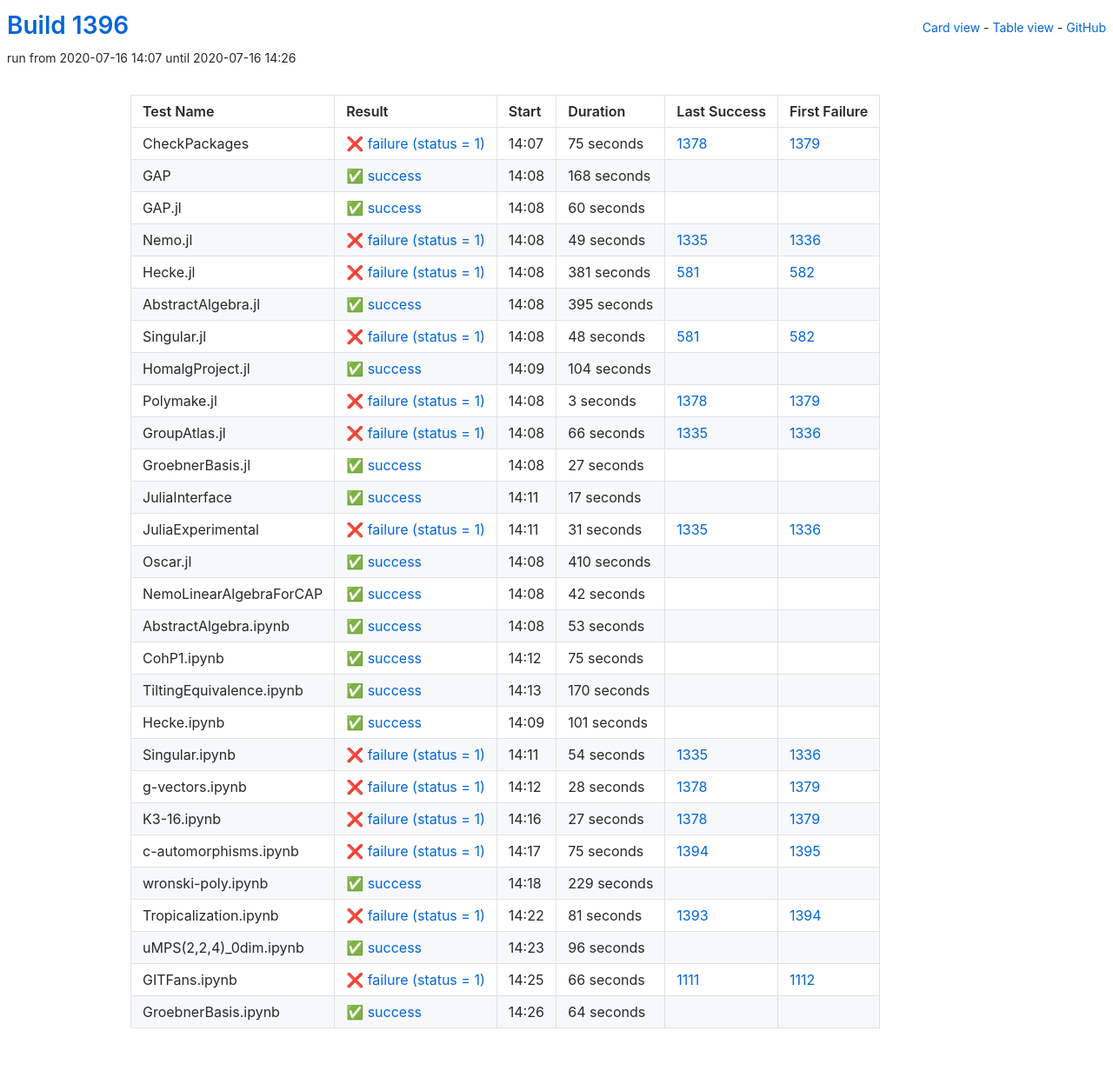
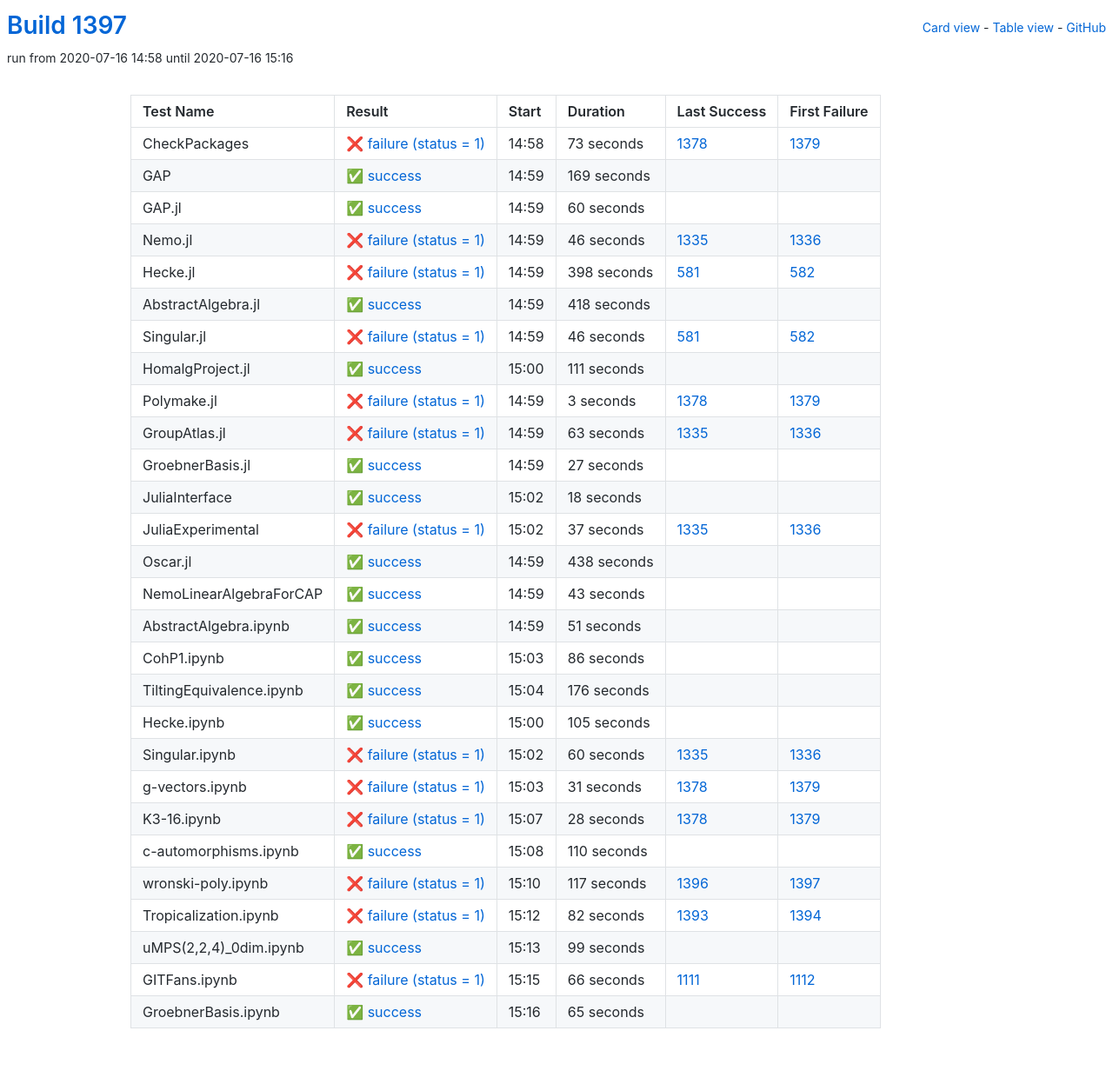
Before and after one commit to oscar-system/oscar-ci-status-1.4, a Jekyll site: the page built from table.html, in a window 1280 px wide. Shown: the whole page at 87% size. Built offline with Jekyll 4.4.1, drawn with Linux system fonts in a browser that asks for light colours.

Commit message:
Build #1397

```diff
--- a/_data/ci.yml
+++ b/_data/ci.yml
@@ -1,6 +1,6 @@
 ---
-build: 1396
-build_url: https://oscarci.mathematik.uni-kl.de/job/oscar-julia-1.4/1396/
+build: 1397
+build_url: https://oscarci.mathematik.uni-kl.de/job/oscar-julia-1.4/1397/
 job: oscar-julia-1.4
 organization: oscar-system
 repo: oscar-ci-status-1.4
@@ -8,32 +8,32 @@ repourl: https://github.com/oscar-system/oscar-ci-status-1.4
 tests:
 - name: CheckPackages
   id: checkpackages
-  log: https://oscarci.mathematik.uni-kl.de/job/oscar-julia-1.4/1396/artifact/logs/build-1396/CheckPackages.log
-  start: 2020-07-16 14:07
+  log: https://oscarci.mathematik.uni-kl.de/job/oscar-julia-1.4/1397/artifact/logs/build-1397/CheckPackages.log
+  start: 2020-07-16 14:58
   success: false
   exitcode: 1
   status: failure
-  duration: 75
+  duration: 73
   last_success: 1378
   last_success_url: https://oscarci.mathematik.uni-kl.de/job/oscar-julia-1.4/1378/
   first_failure: 1379
   first_failure_url: https://oscarci.mathematik.uni-kl.de/job/oscar-julia-1.4/1379/
 - name: GAP
   id: gap
-  log: https://oscarci.mathematik.uni-kl.de/job/oscar-julia-1.4/1396/artifact/logs/build-1396/GAP.log
-  start: 2020-07-16 14:08
+  log: https://oscarci.mathematik.uni-kl.de/job/oscar-julia-1.4/1397/artifact/logs/build-1397/GAP.log
+  start: 2020-07-16 14:59
   success: true
   exitcode: 0
   status: success
-  duration: 168
+  duration: 169
   last_success: false
   last_success_url:
   first_failure: false
   first_failure_url:
 - name: GAP.jl
   id: gap-jl
-  log: https://oscarci.mathematik.uni-kl.de/job/oscar-julia-1.4/1396/artifact/logs/build-1396/GAP.jl.log
-  start: 2020-07-16 14:08
+  log: https://oscarci.mathematik.uni-kl.de/job/oscar-julia-1.4/1397/artifact/logs/build-1397/GAP.jl.log
+  start: 2020-07-16 14:59
   success: true
   exitcode: 0
   status: success
@@ -44,68 +44,68 @@ tests:
   first_failure_url:
 - name: Nemo.jl
   id: nemo-jl
-  log: https://oscarci.mathematik.uni-kl.de/job/oscar-julia-1.4/1396/artifact/logs/build-1396/Nemo.jl.log
-  start: 2020-07-16 14:08
+  log: https://oscarci.mathematik.uni-kl.de/job/oscar-julia-1.4/1397/artifact/logs/build-1397/Nemo.jl.log
+  start: 2020-07-16 14:59
   success: false
   exitcode: 1
   status: failure
-  duration: 49
+  duration: 46
   last_success: 1335
   last_success_url: https://oscarci.mathematik.uni-kl.de/job/oscar-julia-1.4/1335/
   first_failure: 1336
   first_failure_url: https://oscarci.mathematik.uni-kl.de/job/oscar-julia-1.4/1336/
 - name: Hecke.jl
   id: hecke-jl
-  log: https://oscarci.mathematik.uni-kl.de/job/oscar-julia-1.4/1396/artifact/logs/build-1396/Hecke.jl.log
-  start: 2020-07-16 14:08
+  log: https://oscarci.mathematik.uni-kl.de/job/oscar-julia-1.4/1397/artifact/logs/build-1397/Hecke.jl.log
+  start: 2020-07-16 14:59
   success: false
   exitcode: 1
   status: failure
-  duration: 381
+  duration: 398
   last_success: 581
   last_success_url: https://oscarci.mathematik.uni-kl.de/job/oscar-julia-1.4/581/
   first_failure: 582
   first_failure_url: https://oscarci.mathematik.uni-kl.de/job/oscar-julia-1.4/582/
 - name: AbstractAlgebra.jl
   id: abstractalgebra-jl
-  log: https://oscarci.mathematik.uni-kl.de/job/oscar-julia-1.4/1396/artifact/logs/build-1396/AbstractAlgebra.jl.log
-  start: 2020-07-16 14:08
+  log: https://oscarci.mathematik.uni-kl.de/job/oscar-julia-1.4/1397/artifact/logs/build-1397/AbstractAlgebra.jl.log
+  start: 2020-07-16 14:59
   success: true
   exitcode: 0
   status: success
-  duration: 395
+  duration: 418
   last_success: false
   last_success_url:
   first_failure: false
   first_failure_url:
 - name: Singular.jl
   id: singular-jl
-  log: https://oscarci.mathematik.uni-kl.de/job/oscar-julia-1.4/1396/artifact/logs/build-1396/Singular.jl.log
-  start: 2020-07-16 14:08
+  log: https://oscarci.mathematik.uni-kl.de/job/oscar-julia-1.4/1397/artifact/logs/build-1397/Singular.jl.log
+  start: 2020-07-16 14:59
   success: false
   exitcode: 1
   status: failure
-  duration: 48
+  duration: 46
   last_success: 581
   last_success_url: https://oscarci.mathematik.uni-kl.de/job/oscar-julia-1.4/581/
   first_failure: 582
   first_failure_url: https://oscarci.mathematik.uni-kl.de/job/oscar-julia-1.4/582/
 - name: HomalgProject.jl
   id: homalgproject-jl
-  log: https://oscarci.mathematik.uni-kl.de/job/oscar-julia-1.4/1396/artifact/logs/build-1396/HomalgProject.jl.log
-  start: 2020-07-16 14:09
+  log: https://oscarci.mathematik.uni-kl.de/job/oscar-julia-1.4/1397/artifact/logs/build-1397/HomalgProject.jl.log
+  start: 2020-07-16 15:00
   success: true
   exitcode: 0
   status: success
-  duration: 104
+  duration: 111
   last_success: false
   last_success_url:
   first_failure: false
   first_failure_url:
 - name: Polymake.jl
   id: polymake-jl
-  log: https://oscarci.mathematik.uni-kl.de/job/oscar-julia-1.4/1396/artifact/logs/build-1396/Polymake.jl.log
-  start: 2020-07-16 14:08
+  log: https://oscarci.mathematik.uni-kl.de/job/oscar-julia-1.4/1397/artifact/logs/build-1397/Polymake.jl.log
+  start: 2020-07-16 14:59
   success: false
   exitcode: 1
   status: failure
@@ -116,20 +116,20 @@ tests:
   first_failure_url: https://oscarci.mathematik.uni-kl.de/job/oscar-julia-1.4/1379/
 - name: GroupAtlas.jl
   id: groupatlas-jl
-  log: https://oscarci.mathematik.uni-kl.de/job/oscar-julia-1.4/1396/artifact/logs/build-1396/GroupAtlas.jl.log
-  start: 2020-07-16 14:08
+  log: https://oscarci.mathematik.uni-kl.de/job/oscar-julia-1.4/1397/artifact/logs/build-1397/GroupAtlas.jl.log
+  start: 2020-07-16 14:59
   success: false
   exitcode: 1
   status: failure
-  duration: 66
+  duration: 63
   last_success: 1335
   last_success_url: https://oscarci.mathematik.uni-kl.de/job/oscar-julia-1.4/1335/
   first_failure: 1336
   first_failure_url: https://oscarci.mathematik.uni-kl.de/job/oscar-julia-1.4/1336/
 - name: GroebnerBasis.jl
   id: groebnerbasis-jl
-  log: https://oscarci.mathematik.uni-kl.de/job/oscar-julia-1.4/1396/artifact/logs/build-1396/GroebnerBasis.jl.log
-  start: 2020-07-16 14:08
+  log: https://oscarci.mathematik.uni-kl.de/job/oscar-julia-1.4/1397/artifact/logs/build-1397/GroebnerBasis.jl.log
+  start: 2020-07-16 14:59
   success: true
   exitcode: 0
   status: success
@@ -140,116 +140,128 @@ tests:
   first_failure_url:
 - name: JuliaInterface
   id: juliainterface
-  log: https://oscarci.mathematik.uni-kl.de/job/oscar-julia-1.4/1396/artifact/logs/build-1396/JuliaInterface.log
-  start: 2020-07-16 14:11
+  log: https://oscarci.mathematik.uni-kl.de/job/oscar-julia-1.4/1397/artifact/logs/build-1397/JuliaInterface.log
+  start: 2020-07-16 15:02
   success: true
   exitcode: 0
   status: success
-  duration: 17
+  duration: 18
   last_success: false
   last_success_url:
   first_failure: false
   first_failure_url:
 - name: JuliaExperimental
   id: juliaexperimental
-  log: https://oscarci.mathematik.uni-kl.de/job/oscar-julia-1.4/1396/artifact/logs/build-1396/JuliaExperimental.log
-  start: 2020-07-16 14:11
+  log: https://oscarci.mathematik.uni-kl.de/job/oscar-julia-1.4/1397/artifact/logs/build-1397/JuliaExperimental.log
+  start: 2020-07-16 15:02
   success: false
   exitcode: 1
   status: failure
-  duration: 31
+  duration: 37
   last_success: 1335
   last_success_url: https://oscarci.mathematik.uni-kl.de/job/oscar-julia-1.4/1335/
   first_failure: 1336
   first_failure_url: https://oscarci.mathematik.uni-kl.de/job/oscar-julia-1.4/1336/
 - name: Oscar.jl
   id: oscar-jl
-  log: https://oscarci.mathematik.uni-kl.de/job/oscar-julia-1.4/1396/artifact/logs/build-1396/Oscar.jl.log
-  start: 2020-07-16 14:08
+  log: https://oscarci.mathematik.uni-kl.de/job/oscar-julia-1.4/1397/artifact/logs/build-1397/Oscar.jl.log
+  start: 2020-07-16 14:59
   success: true
   exitcode: 0
   status: success
-  duration: 410
+  duration: 438
   last_success: false
   last_success_url:
   first_failure: false
   first_failure_url:
 - name: NemoLinearAlgebraForCAP
   id: nemolinearalgebraforcap
-  log: https://oscarci.mathematik.uni-kl.de/job/oscar-julia-1.4/1396/artifact/logs/build-1396/NemoLinearAlgebraForCAP.log
-  start: 2020-07-16 14:08
+  log: https://oscarci.mathematik.uni-kl.de/job/oscar-julia-1.4/1397/artifact/logs/build-1397/NemoLinearAlgebraForCAP.log
+  start: 2020-07-16 14:59
   success: true
   exitcode: 0
   status: success
-  duration: 42
+  duration: 43
   last_success: false
   last_success_url:
   first_failure: false
   first_failure_url:
 - name: AbstractAlgebra.ipynb
   id: abstractalgebra-ipynb
-  log: https://oscarci.mathematik.uni-kl.de/job/oscar-julia-1.4/1396/artifact/logs/build-1396/AbstractAlgebra.ipynb.log
-  start: 2020-07-16 14:08
+  log: https://oscarci.mathematik.uni-kl.de/job/oscar-julia-1.4/1397/artifact/logs/build-1397/AbstractAlgebra.ipynb.log
+  start: 2020-07-16 14:59
   success: true
   exitcode: 0
   status: success
-  duration: 53
+  duration: 51
   last_success: false
   last_success_url:
   first_failure: false
   first_failure_url:
 - name: CohP1.ipynb
   id: cohp1-ipynb
-  log: https://oscarci.mathematik.uni-kl.de/job/oscar-julia-1.4/1396/artifact/logs/build-1396/CohP1.ipynb.log
-  start: 2020-07-16 14:12
+  log: https://oscarci.mathematik.uni-kl.de/job/oscar-julia-1.4/1397/artifact/logs/build-1397/CohP1.ipynb.log
+  start: 2020-07-16 15:03
   success: true
   exitcode: 0
   status: success
-  duration: 75
+  duration: 86
   last_success: false
   last_success_url:
   first_failure: false
   first_failure_url:
 - name: TiltingEquivalence.ipynb
   id: tiltingequivalence-ipynb
-  log: https://oscarci.mathematik.uni-kl.de/job/oscar-julia-1.4/1396/artifact/logs/build-1396/TiltingEquivalence.ipynb.log
-  start: 2020-07-16 14:13
+  log: https://oscarci.mathematik.uni-kl.de/job/oscar-julia-1.4/1397/artifact/logs/build-1397/TiltingEquivalence.ipynb.log
+  start: 2020-07-16 15:04
   success: true
   exitcode: 0
   status: success
-  duration: 170
+  duration: 176
   last_success: false
   last_success_url:
   first_failure: false
   first_failure_url:
 - name: Hecke.ipynb
   id: hecke-ipynb
-  log: https://oscarci.mathematik.uni-kl.de/job/oscar-julia-1.4/1396/artifact/logs/build-1396/Hecke.ipynb.log
-  start: 2020-07-16 14:09
+  log: https://oscarci.mathematik.uni-kl.de/job/oscar-julia-1.4/1397/artifact/logs/build-1397/Hecke.ipynb.log
+  start: 2020-07-16 15:00
   success: true
   exitcode: 0
   status: success
-  duration: 101
+  duration: 105
   last_success: false
   last_success_url:
   first_failure: false
   first_failure_url:
 - name: Singular.ipynb
   id: singular-ipynb
-  log: https://oscarci.mathematik.uni-kl.de/job/oscar-julia-1.4/1396/artifact/logs/build-1396/Singular.ipynb.log
-  start: 2020-07-16 14:11
+  log: https://oscarci.mathematik.uni-kl.de/job/oscar-julia-1.4/1397/artifact/logs/build-1397/Singular.ipynb.log
+  start: 2020-07-16 15:02
   success: false
   exitcode: 1
   status: failure
-  duration: 54
+  duration: 60
   last_success: 1335
   last_success_url: https://oscarci.mathematik.uni-kl.de/job/oscar-julia-1.4/1335/
   first_failure: 1336
   first_failure_url: https://oscarci.mathematik.uni-kl.de/job/oscar-julia-1.4/1336/
 - name: g-vectors.ipynb
   id: g-vectors-ipynb
-  log: https://oscarci.mathematik.uni-kl.de/job/oscar-julia-1.4/1396/artifact/logs/build-1396/g-vectors.ipynb.log
-  start: 2020-07-16 14:12
+  log: https://oscarci.mathematik.uni-kl.de/job/oscar-julia-1.4/1397/artifact/logs/build-1397/g-vectors.ipynb.log
+  start: 2020-07-16 15:03
+  success: false
+  exitcode: 1
+  status: failure
+  duration: 31
+  last_success: 1378
+  last_success_url: https://oscarci.mathematik.uni-kl.de/job/oscar-julia-1.4/1378/
+  first_failure: 1379
+  first_failure_url: https://oscarci.mathematik.uni-kl.de/job/oscar-julia-1.4/1379/
+- name: K3-16.ipynb
+  id: k3-16-ipynb
+  log: https://oscarci.mathematik.uni-kl.de/job/oscar-julia-1.4/1397/artifact/logs/build-1397/K3-16.ipynb.log
+  start: 2020-07-16 15:07
   success: false
   exitcode: 1
   status: failure
@@ -258,70 +270,58 @@ tests:
   last_success_url: https://oscarci.mathematik.uni-kl.de/job/oscar-julia-1.4/1378/
   first_failure: 1379
   first_failure_url: https://oscarci.mathematik.uni-kl.de/job/oscar-julia-1.4/1379/
-- name: K3-16.ipynb
-  id: k3-16-ipynb
-  log: https://oscarci.mathematik.uni-kl.de/job/oscar-julia-1.4/1396/artifact/logs/build-1396/K3-16.ipynb.log
-  start: 2020-07-16 14:16
-  success: false
-  exitcode: 1
-  status: failure
-  duration: 27
-  last_success: 1378
-  last_success_url: https://oscarci.mathematik.uni-kl.de/job/oscar-julia-1.4/1378/
-  first_failure: 1379
-  first_failure_url: https://oscarci.mathematik.uni-kl.de/job/oscar-julia-1.4/1379/
 - name: c-automorphisms.ipynb
   id: c-automorphisms-ipynb
-  log: https://oscarci.mathematik.uni-kl.de/job/oscar-julia-1.4/1396/artifact/logs/build-1396/c-automorphisms.ipynb.log
-  start: 2020-07-16 14:17
-  success: false
-  exitcode: 1
-  status: failure
-  duration: 75
-  last_success: 1394
-  last_success_url: https://oscarci.mathematik.uni-kl.de/job/oscar-julia-1.4/1394/
-  first_failure: 1395
-  first_failure_url: https://oscarci.mathematik.uni-kl.de/job/oscar-julia-1.4/1395/
-- name: wronski-poly.ipynb
-  id: wronski-poly-ipynb
-  log: https://oscarci.mathematik.uni-kl.de/job/oscar-julia-1.4/1396/artifact/logs/build-1396/wronski-poly.ipynb.log
-  start: 2020-07-16 14:18
+  log: https://oscarci.mathematik.uni-kl.de/job/oscar-julia-1.4/1397/artifact/logs/build-1397/c-automorphisms.ipynb.log
+  start: 2020-07-16 15:08
   success: true
   exitcode: 0
   status: success
-  duration: 229
+  duration: 110
   last_success: false
   last_success_url:
   first_failure: false
   first_failure_url:
-- name: Tropicalization.ipynb
-  id: tropicalization-ipynb
-  log: https://oscarci.mathematik.uni-kl.de/job/oscar-julia-1.4/1396/artifact/logs/build-1396/Tropicalization.ipynb.log
-  start: 2020-07-16 14:22
+- name: wronski-poly.ipynb
+  id: wronski-poly-ipynb
+  log: https://oscarci.mathematik.uni-kl.de/job/oscar-julia-1.4/1397/artifact/logs/build-1397/wronski-poly.ipynb.log
+  start: 2020-07-16 15:10
   success: false
   exitcode: 1
   status: failure
-  duration: 81
+  duration: 117
+  last_success: 1396
+  last_success_url: https://oscarci.mathematik.uni-kl.de/job/oscar-julia-1.4/1396/
+  first_failure: 1397
+  first_failure_url: https://oscarci.mathematik.uni-kl.de/job/oscar-julia-1.4/1397/
+- name: Tropicalization.ipynb
+  id: tropicalization-ipynb
+  log: https://oscarci.mathematik.uni-kl.de/job/oscar-julia-1.4/1397/artifact/logs/build-1397/Tropicalization.ipynb.log
+  start: 2020-07-16 15:12
+  success: false
+  exitcode: 1
+  status: failure
+  duration: 82
   last_success: 1393
   last_success_url: https://oscarci.mathematik.uni-kl.de/job/oscar-julia-1.4/1393/
   first_failure: 1394
   first_failure_url: https://oscarci.mathematik.uni-kl.de/job/oscar-julia-1.4/1394/
 - name: uMPS(2,2,4)_0dim.ipynb
   id: umps-2-2-4-0dim-ipynb
-  log: https://oscarci.mathematik.uni-kl.de/job/oscar-julia-1.4/1396/artifact/logs/build-1396/uMPS-2-2-4-_0dim.ipynb.log
-  start: 2020-07-16 14:23
+  log: https://oscarci.mathematik.uni-kl.de/job/oscar-julia-1.4/1397/artifact/logs/build-1397/uMPS-2-2-4-_0dim.ipynb.log
+  start: 2020-07-16 15:13
   success: true
   exitcode: 0
   status: success
-  duration: 96
+  duration: 99
   last_success: false
   last_success_url:
   first_failure: false
   first_failure_url:
 - name: GITFans.ipynb
   id: gitfans-ipynb
-  log: https://oscarci.mathematik.uni-kl.de/job/oscar-julia-1.4/1396/artifact/logs/build-1396/GITFans.ipynb.log
-  start: 2020-07-16 14:25
+  log: https://oscarci.mathematik.uni-kl.de/job/oscar-julia-1.4/1397/artifact/logs/build-1397/GITFans.ipynb.log
+  start: 2020-07-16 15:15
   success: false
   exitcode: 1
   status: failure
@@ -332,12 +332,12 @@ tests:
   first_failure_url: https://oscarci.mathematik.uni-kl.de/job/oscar-julia-1.4/1112/
 - name: GroebnerBasis.ipynb
   id: groebnerbasis-ipynb
-  log: https://oscarci.mathematik.uni-kl.de/job/oscar-julia-1.4/1396/artifact/logs/build-1396/GroebnerBasis.ipynb.log
-  start: 2020-07-16 14:26
+  log: https://oscarci.mathematik.uni-kl.de/job/oscar-julia-1.4/1397/artifact/logs/build-1397/GroebnerBasis.ipynb.log
+  start: 2020-07-16 15:16
   success: true
   exitcode: 0
   status: success
-  duration: 64
+  duration: 65
   last_success: false
   last_success_url:
   first_failure: false
```
Also changed, not shown: README.md.
